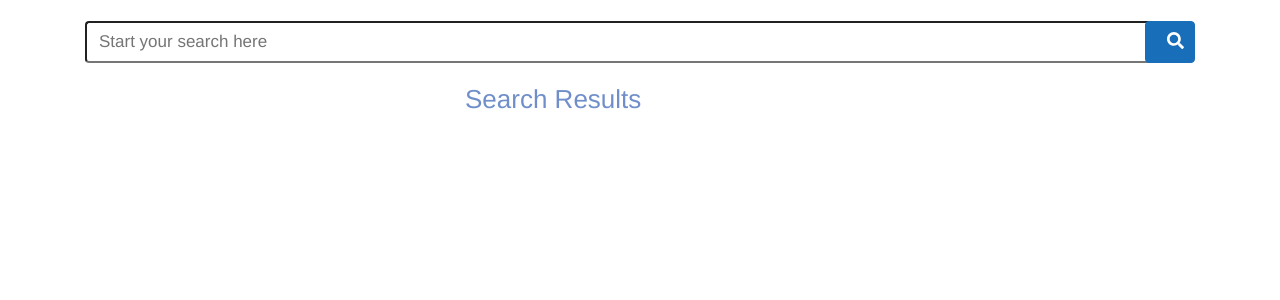
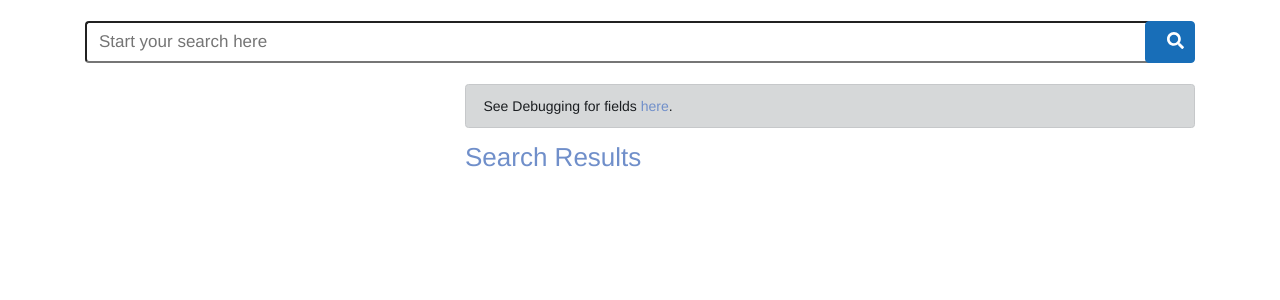
Before and after one commit to globus/django-globus-portal-framework, a Django app: template globus_portal_framework/templates/search.html in a window 1280 px wide. Shown: the part 49-349 px from the top of the page. Run offline with Django 3.2, Linux system fonts and the light colour scheme; the template is opened without the code that fills it, so the values that code supplies are empty; the visitor is signed in with stand-in values (Sample User, id 1); some libraries are stand-ins or nearby versions.

Commit message:
Changed search debugging utilities to be optional
Previously, search debugging was automatically included and revealed
as a public url. This wasn't really a problem for typical uses of the
portal due to searches being done with user tokens. With the
introduction of confidential client searches, this can now reveal
data in the search index that the user should not have permission
to see. In that case, search debugging is now optional and may
not be included in that instance.

```diff
--- a/globus_portal_framework/context_processors.py
+++ b/globus_portal_framework/context_processors.py
@@ -1,5 +1,5 @@
 from django.conf import settings
-from django.urls import resolve
+from django.urls import resolve, reverse, NoReverseMatch
 from globus_portal_framework import get_index, IndexNotFound
 
 
@@ -14,6 +14,13 @@ def globals(request):
         index_data = get_index(index)
     except IndexNotFound:
         index_data = {}
+
+    try:
+        reverse('search-debug', args=[index])
+        search_debugging_enabled = True
+    except NoReverseMatch:
+        search_debugging_enabled = False
+
     return {'globus_portal_framework': {
                 'project_title': getattr(settings, 'PROJECT_TITLE',
                                          'Globus Portal Framework'),
@@ -21,5 +28,6 @@ def globals(request):
                 'transfer_enabled': auth_enabled and transfer_scope_set,
                 'index_data': index_data,
                 'index': index,
+                'search_debugging_enabled': search_debugging_enabled,
                 }
             }
--- a/globus_portal_framework/templates/search.html
+++ b/globus_portal_framework/templates/search.html
@@ -65,7 +65,7 @@
           results by displaying private results if you have permissions associated
           with your account.
         </div>
-        {% elif debug %}
+        {% elif globus_portal_framework.search_debugging_enabled %}
         <div class="alert alert-dark" role="alert">
           See Debugging for fields <a href="{% url 'search-debug' request.session.search.index %}">here</a>.
         </div>
--- a/globus_portal_framework/urls.py
+++ b/globus_portal_framework/urls.py
@@ -17,13 +17,13 @@ from django.contrib import admin
 from django.urls import path, include
 from django.conf import settings
 from globus_portal_framework.views import (
-    search, index_selection, search_debug, search_debug_detail,
-    detail, detail_transfer, detail_preview, logout
+    search, index_selection, detail, detail_transfer, detail_preview, logout
 )
 from globus_portal_framework.api import restricted_endpoint_proxy_stream
 
 # search detail for viewing info about a single search result
-detail_urlpatterns = [
+search_urlpatterns = [
+    path('<index>/', search, name='search'),
     path('<index>/detail-preview/<subject>/',
          detail_preview, name='detail-preview'),
     path('<index>/detail-preview/<subject>/<endpoint>/<path:url_path>/',
@@ -31,8 +31,6 @@ detail_urlpatterns = [
     path('<index>/detail-transfer/<subject>', detail_transfer,
          name='detail-transfer'),
     path('<index>/detail/<subject>/', detail, name='detail'),
-    path('<index>/search-debug-detail/<subject>/', search_debug_detail,
-         name='search-debug-detail'),
 ]
 
 urlpatterns = [
@@ -42,9 +40,7 @@ urlpatterns = [
     # Globus search portal. Provides default url '/'.
     path('logout/', logout, name='logout'),
     path('', index_selection, name='index-selection'),
-    path('<index>/', search, name='search'),
-    path('<index>/search-debug/', search_debug, name='search-debug'),
-    path('', include(detail_urlpatterns)),
+    path('', include(search_urlpatterns)),
 ]
 
 
@@ -53,4 +49,5 @@ if getattr(settings, 'GLOBUS_PORTAL_FRAMEWORK_DEVELOPMENT_APP', False):
     urlpatterns.extend([
         path('admin', admin.site.urls),
         path('', include('social_django.urls', namespace='social')),
+        path('', include('globus_portal_framework.urls_debugging'))
     ])
```
Also changed, not shown: globus_portal_framework/urls_debugging.py (added, +9 -0 lines), README.md.
